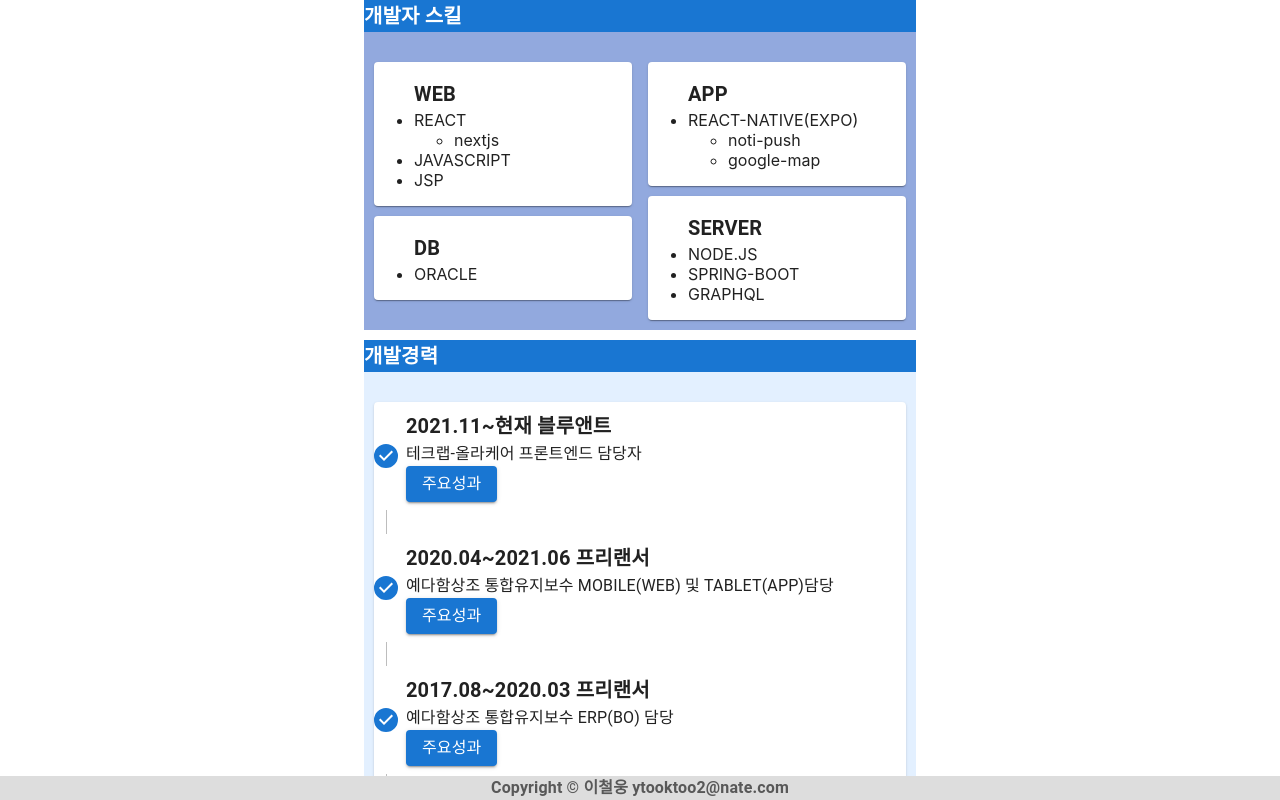
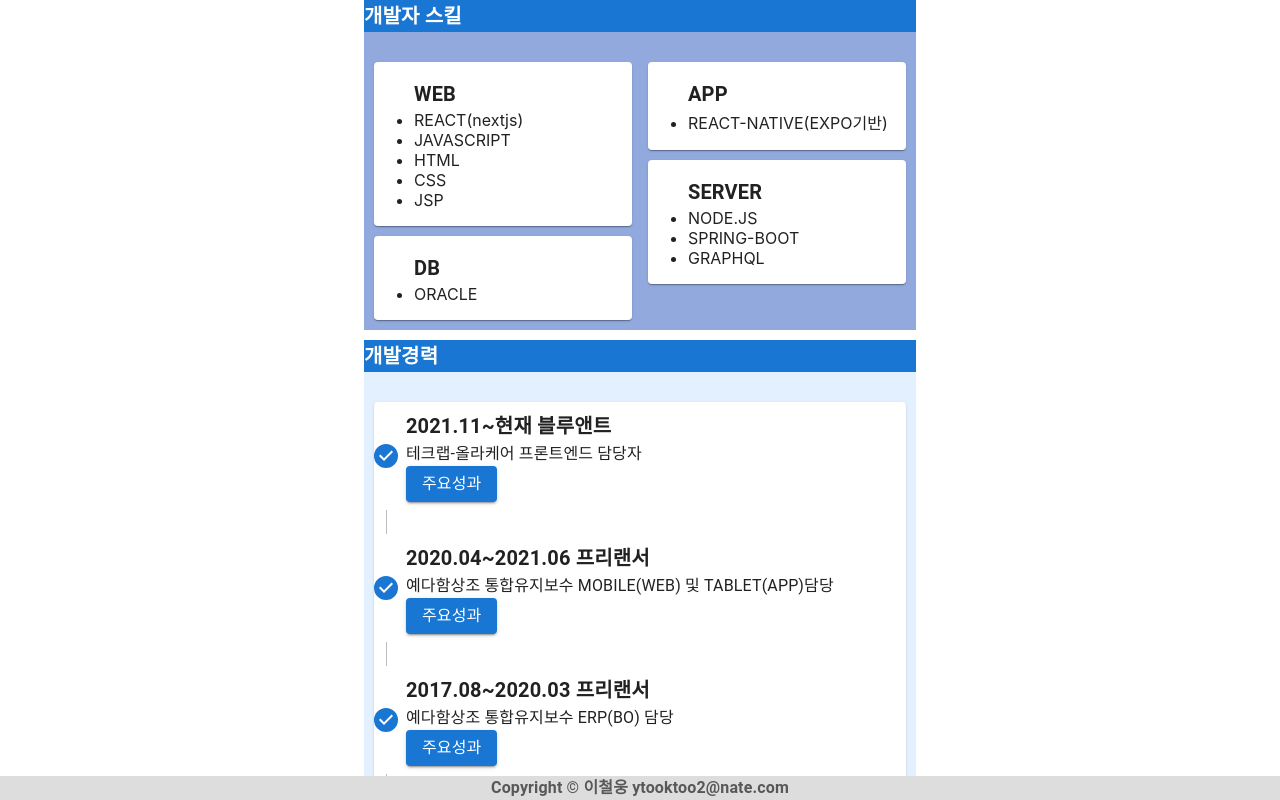
Before and after one commit to chulwoongLee/portfolio, a React (Create React App) app: page / in a window 1280 px wide. Shown: the top 800 px of the page. Built offline with nearby package versions, Linux system fonts and the light colour scheme.

Commit message:
문구 수정

```diff
--- a/src/component/DevelopHistory.jsx
+++ b/src/component/DevelopHistory.jsx
@@ -32,7 +32,7 @@ let settingData = [
         ],
       },
       {
-        subTitle: "올라케어 백오피스 리뉴얼",
+        subTitle: "올라케어(비대면 진료) 백오피스 고도화",
         list: [
           "아키텍쳐 및 공통 컴포넌트 설계",
           "약국 어드민 사이트(프론트)전체 개발",
--- a/src/component/Developer.jsx
+++ b/src/component/Developer.jsx
@@ -25,13 +25,10 @@ export default function Developer() {
                   <Typography style={{ fontWeight: "bold" }} variant="h6">
                     WEB
                   </Typography>
-                  <li>
-                    REACT
-                    <ul>
-                      <li>nextjs</li>
-                    </ul>
-                  </li>
+                  <li>REACT(nextjs)</li>
                   <li>JAVASCRIPT</li>
+                  <li>HTML</li>
+                  <li>CSS</li>
                   <li>JSP</li>
                 </ul>
               </Card>
@@ -50,13 +47,7 @@ export default function Developer() {
                   <Typography style={{ fontWeight: "bold" }} variant="h6">
                     APP
                   </Typography>
-                  <li>
-                    REACT-NATIVE(EXPO)
-                    <ul>
-                      <li>noti-push</li>
-                      <li>google-map</li>
-                    </ul>
-                  </li>
+                  <li>REACT-NATIVE(EXPO기반)</li>
                 </ul>
               </Card>
               <Card style={{ marginBottom: 10 }}>
```
